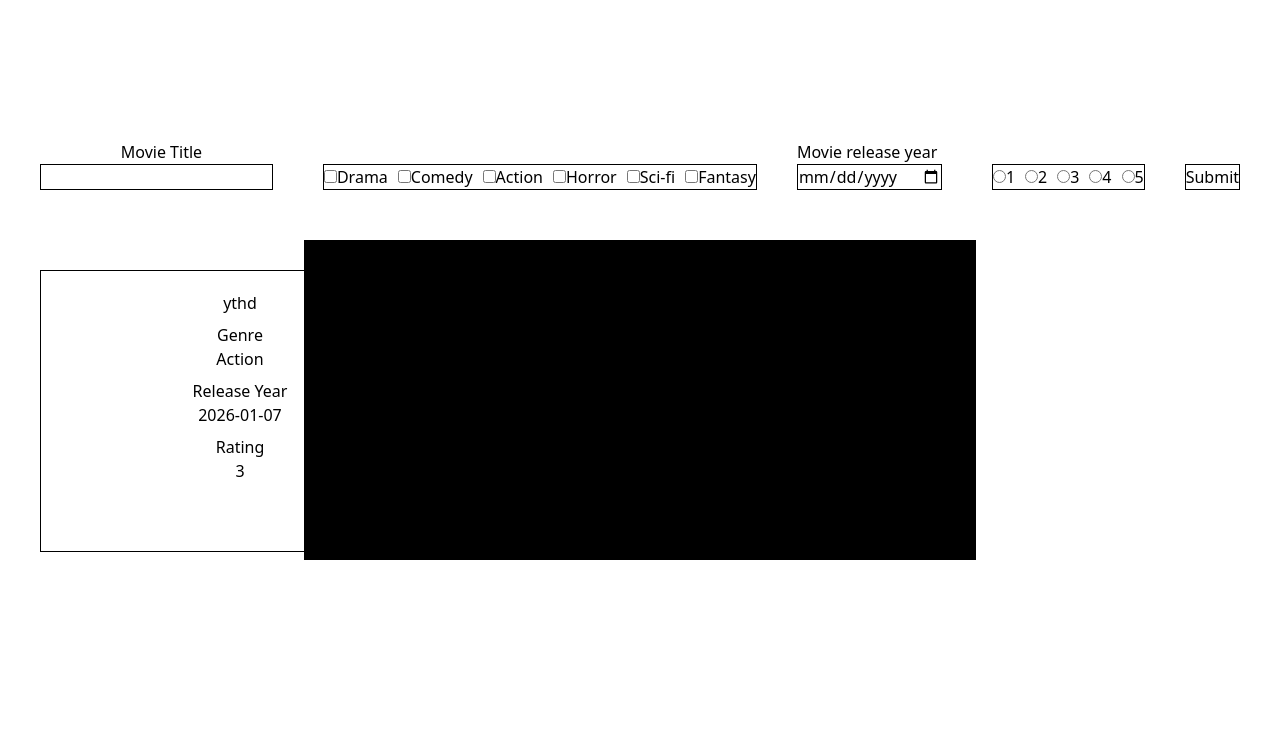
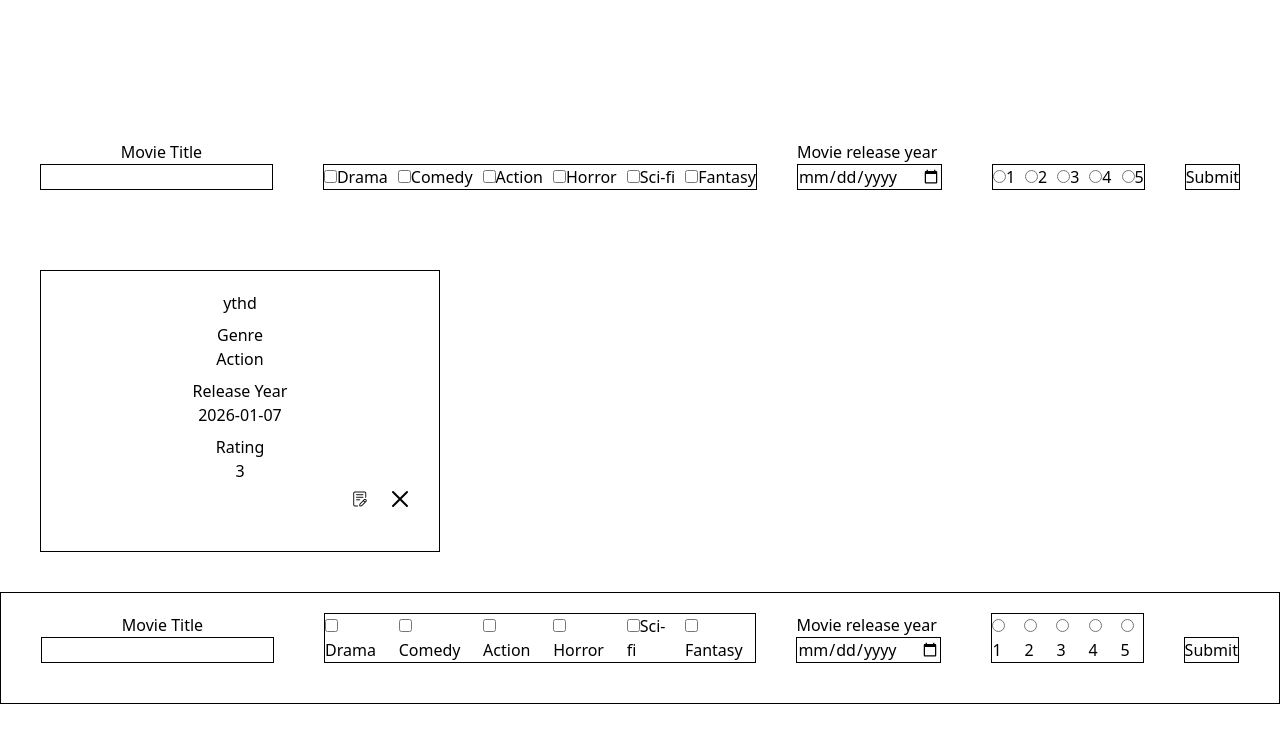
Before and after one commit to ArBa-dev-J/Movie-Adder, a React (Vite) app: page / in a window 1280 px wide. Both pictures are taken after a click on the button 360 px from the left and 499 px from the top of the page. Shown: the top 742 px of the page. Built offline with nearby package versions, Linux system fonts and the light colour scheme; data requests are answered from the project's data file; the HTML template or start-up script is replaced by a standard one.

Commit message:
add edit form

```diff
--- a/src/EditForm/EditForm.jsx
+++ b/src/EditForm/EditForm.jsx
@@ -1,9 +1,82 @@
 function EditForm() {
   return (
     <>
-      <section className="bg-black absolute top-1/2 left-1/2 transform -translate-x-1/2 -translate-y-1/2 p-40 w-2xl m-auto ">
-      <form>
-
+    <section className="border p-10">
+      <form
+        // onSubmit={handleSubmit(onSumbit)}
+        className="flex flex-row justify-center h-[30px]  items-baseline-last gap-10"
+      >
+        <div>
+          <label htmlFor="title" className="block text-center">
+            Movie Title
+          </label>
+          <input type="text" name="title" className="border mr-2.5" />
+        </div>
+        {/*MOVIE GENRE*/}
+        <div>
+          <div className="border flex gap-2.5">
+            <div>
+              <input type="checkbox" name="genre" value="Drama" />
+              <label htmlFor="rating">Drama</label>
+            </div>
+            <div>
+              <input type="checkbox" name="genre" value="Comedy" />
+              <label htmlFor="rating">Comedy</label>
+            </div>
+            <div>
+              <input type="checkbox" name="genre" value="Action" />
+              <label htmlFor="rating">Action</label>
+            </div>
+            <div>
+              <input type="checkbox" name="genre" value="Horror" />
+              <label htmlFor="rating">Horror</label>
+            </div>
+            <div>
+              <input type="checkbox" name="genre" value="Sci-fi" />
+              <label htmlFor="rating">Sci-fi</label>
+            </div>
+            <div>
+              <input type="checkbox" name="genre" value="Fantasy" />
+              <label htmlFor="rating">Fantasy</label>
+            </div>
+          </div>
+        </div>
+        {/*MOVIE REALESE DATE*/}
+        <div>
+          <label htmlFor="date" className="block">
+            Movie release year
+          </label>
+          <input type="date" name="date" className="border mr-2.5" />
+        </div>
+        {/*MOVIE RATING*/}
+        <div>
+          <div className="border flex gap-2.5">
+            <div>
+              <input type="radio" name="rating" value="1" />
+              <label htmlFor="rating">1</label>
+            </div>
+            <div>
+              <input type="radio" name="rating" value="2" />
+              <label htmlFor="rating">2</label>
+            </div>
+            <div>
+              <input type="radio" name="rating" value="3" />
+              <label htmlFor="rating">3</label>
+            </div>
+            <div>
+              <input type="radio" name="rating" value="4" />
+              <label htmlFor="rating">4</label>
+            </div>
+            <div>
+              <input type="radio" name="rating" value="5" />
+              <label htmlFor="rating">5</label>
+            </div>
+          </div>
+        </div>
+        {/* SUBMIT BUTTON */}
+        <div>
+          <input type="submit" className="border" />
+        </div>
       </form>
       </section>
     </>
```
